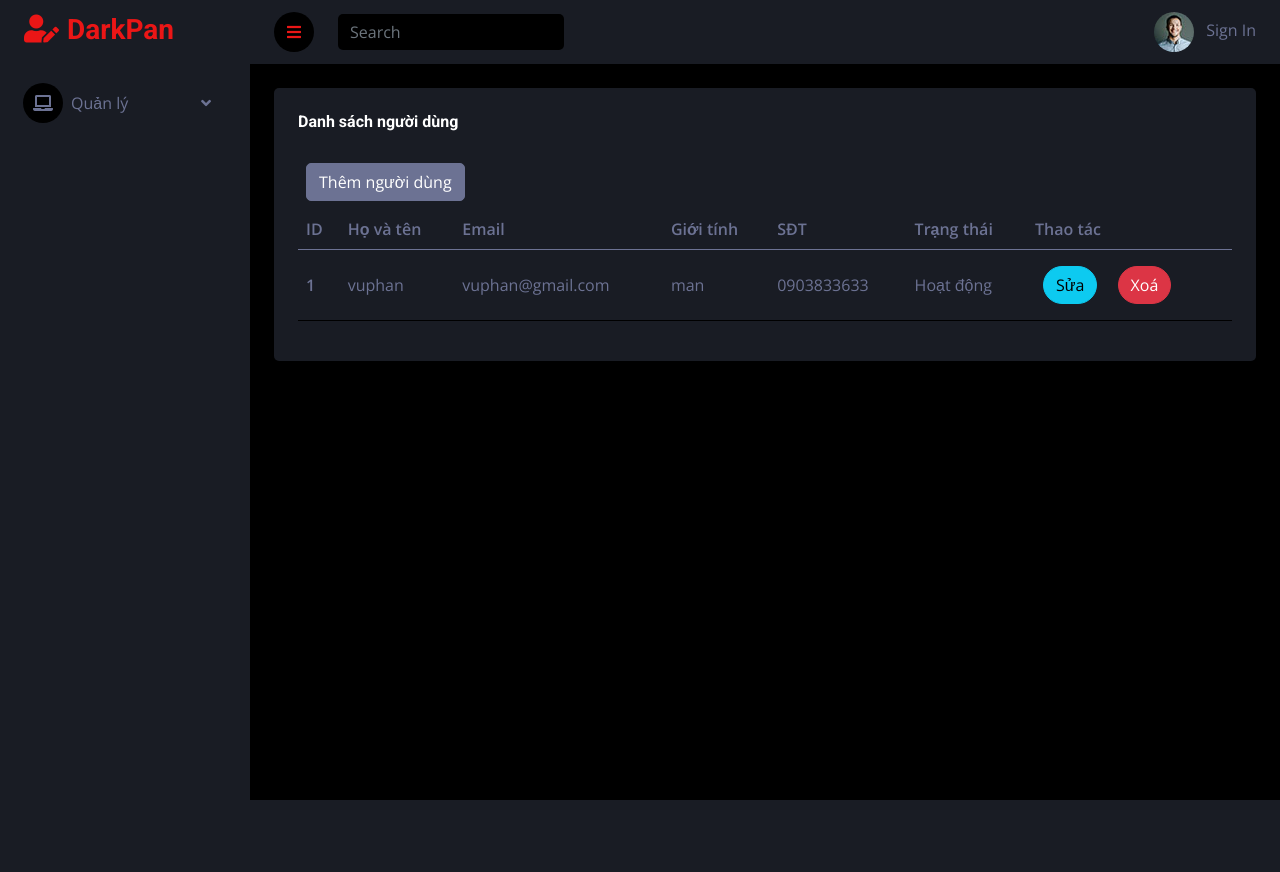
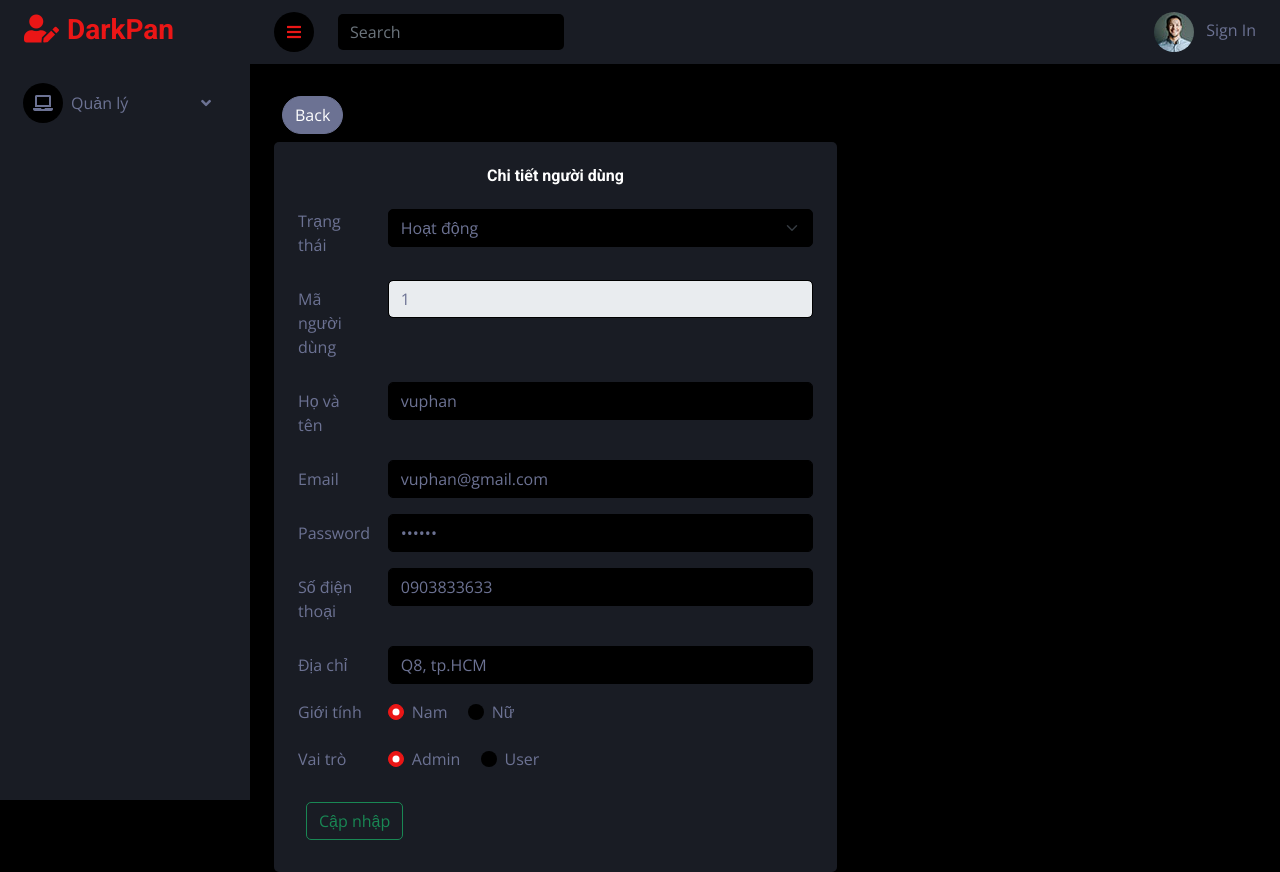
Before and after one commit to VuPhanDev/WebThayLam, a PHP site: page /controller/userController.php?action=user_edit&id=1 in a window 1280 px wide. Before the commit the page ends 800 px from the top, so only its background shows below. Run offline with PHP 8.4, Linux system fonts and the light colour scheme; data comes from the database, SQL or seed files in the repository; some libraries are stand-ins or nearby versions.

Commit message:
finish add, delete, update user

```diff
--- a/admin/darkpan-1.0.0/controller/BaseController.php
+++ b/admin/darkpan-1.0.0/controller/BaseController.php
@@ -3,12 +3,12 @@
 class BaseController {
 
     public function model($model) {
-        require_once "../model/" . $model . ".php";
+        include_once "../model/" . $model . ".php";
         return new $model;
     }
 
     public function view($view, $data = []) {
-        require_once "../view/" . $view . ".php";
+        include_once "../view/" . $view . ".php";
     }
 
 }
--- a/admin/darkpan-1.0.0/controller/userController.php
+++ b/admin/darkpan-1.0.0/controller/userController.php
@@ -4,7 +4,7 @@ include_once '../utils/DataValidation.php';
 include_once '../model/userModel.php';
 include_once './BaseController.php';
 
-class UserController
+class UserController extends BaseController
 {
     public function __construct($user_action)
     {
@@ -36,11 +36,32 @@ class UserController
                 $this->insertUser($user);
                 header("Location: ../controller/userController.php");
                 break;
-            case "user_update":
+            case "user_edit":
+                $id = $_GET["id"];
+                $user = new userModel("", "", "", "", "", "", "", "", $id);
+                $data = $this->getUserByID($user);
+                $this -> view("user_edit",$data);
                 break;
             case "user_delete":
+                $id = $_GET["id"];
+                $user = new userModel("", "", "", "", "", "", "", "", $id);
+                $data = $this->deleteUser($user);
+                $this->showListUser();
                 break;
-
+            case "user_update":
+                $id = $_POST["txt_id"];
+                $switch_state = $_POST["switch_state"];
+                $txt_name = $_POST["txt_name"];
+                $txt_email = $_POST["txt_email"];
+                $txt_pass = md5($_POST["txt_pass"]);
+                $txt_sdt = $_POST["txt_sdt"];
+                $txt_address = $_POST["txt_address"];
+                $radio_sex = $_POST["radio_sex"];
+                $radio_role = $_POST["radio_role"];
+                $user = new userModel($switch_state, $txt_name, $txt_email, $txt_pass, $txt_sdt, $txt_address, $radio_sex, $radio_role, $id);
+                $this->updateUser($user);
+                header("Location: ../controller/userController.php");
+                break;
             default:
                 $this->showListUser();
                 break;
@@ -69,8 +90,8 @@ class UserController
     public function showListUser()
     {
         $user = new userModel("", "", "", "", "", "", "", "", 0);
-        $data = $this->getListUser($user);
-        include_once '../view/user_list.php';
+        $data["user"] = $this->getListUser($user);
+        $this -> view("user_list",$data);
     }
 }
 
--- a/admin/darkpan-1.0.0/model/userModel.php
+++ b/admin/darkpan-1.0.0/model/userModel.php
@@ -100,7 +100,7 @@ class userModel
         $user = $dbCon->getData($query,$param);
         $dbCon->disconnectDB();
 
-        return  $user;
+        return  $user[0];
     }
 
     public function getListUser(){
--- a/admin/darkpan-1.0.0/view/user_edit.php
+++ b/admin/darkpan-1.0.0/view/user_edit.php
@@ -37,79 +37,131 @@
                                     <div class="row mb-3">
                                         <legend class="col-form-label col-sm-2 pt-0">Trạng thái</legend>
                                         <div class="col-sm-10">
-                                            <select class="form-select mb-3"name="switch_state" id="switch_state" required>
+                                            <select class="form-select mb-3" name="switch_state" id="switch_state" required>
+                                                <option value="'.<?php $data["state"] ?>.'" hidden><?php echo $data["state"] == 1 ? "Hoạt động" : "Ngưng hoạt động" ?></option>
                                                 <option value="1">Hoạt động</option>
                                                 <option value="0">Ngưng hoạt động</option>
                                             </select>
                                         </div>
                                     </div>
                                     <div class="row mb-3">
+                                        <label for="txt_name" class="col-sm-2 col-form-label">Mã người dùng</label>
+                                        <div class="col-sm-10">
+                                            <input type="text" class="form-control" readonly value="<?php echo $data["userID"] ?>" name="txt_id" id="txt_id">
+                                        </div>
+                                    </div>
+                                    <div class="row mb-3">
                                         <label for="txt_name" class="col-sm-2 col-form-label">Họ và tên</label>
                                         <div class="col-sm-10">
-                                            <input type="text" class="form-control" name="txt_name" id="txt_name">
+                                            <input type="text" class="form-control" value="<?php echo $data["name"] ?>" name="txt_name" id="txt_name">
                                         </div>
                                     </div>
                                     <div class="row mb-3">
                                         <label for="txt_email" class="col-sm-2 col-form-label">Email</label>
                                         <div class="col-sm-10">
-                                            <input type="email" class="form-control" name="txt_email" id="txt_email">
+                                            <input type="email" class="form-control" value="<?php echo $data["email"] ?>" name="txt_email" id="txt_email">
                                         </div>
                                     </div>
                                     <div class="row mb-3">
                                         <label for="txt_pass" class="col-sm-2 col-form-label">Password</label>
                                         <div class="col-sm-10">
-                                            <input type="password" class="form-control" name="txt_pass" id="txt_pass">
+                                            <input type="password" class="form-control" value="<?php echo $data["password"] ?>" name="txt_pass" id="txt_pass">
                                         </div>
                                     </div>
                                     <div class="row mb-3">
                                         <label for="txt_sdt" class="col-sm-2 col-form-label">Số điện thoại</label>
                                         <div class="col-sm-10">
-                                            <input type="text" class="form-control" name="txt_sdt" id="txt_sdt">
+                                            <input type="text" class="form-control" value="<?php echo $data["phone"] ?>" name="txt_sdt" id="txt_sdt">
                                         </div>
                                     </div>
                                     <div class="row mb-3">
                                         <label for="txt_address" class="col-sm-2 col-form-label">Địa chỉ</label>
                                         <div class="col-sm-10">
-                                            <input type="text" class="form-control" name="txt_address" id="txt_address">
+                                            <input type="text" class="form-control" value="<?php echo $data["address"] ?>" name="txt_address" id="txt_address">
                                         </div>
                                     </div>
-                                    <fieldset class="row mb-3">
-                                        <legend class="col-form-label col-sm-2 pt-0">Giới tính</legend>
-                                        <div class="col-sm-10">
-                                            <div class="form-check form-check-inline">
-                                                <input class="form-check-input" type="radio" name="radio_sex" id="radio_sex" value="man" checked>
-                                                <label class="form-check-label" for="radio_sex">
-                                                    Nam
-                                                </label>
-                                            </div>
-                                            <div class="form-check form-check-inline">
-                                                <input class="form-check-input" type="radio" name="radio_sex" id="radio_sex" value="woman">
-                                                <label class="form-check-label" for="radio_sex">
-                                                    Nữ
-                                                </label>
-                                            </div>
-                                        </div>
+                                    <?php
+                                    if ($data["gender"] == "man") {
+                                        echo'<fieldset class="row mb-3">';
+                                        echo'    <legend class="col-form-label col-sm-2 pt-0">Giới tính</legend>';
+                                        echo'<div class="col-sm-10">';
+                                        echo'   <div class="form-check form-check-inline">';
+                                        echo'       <input class="form-check-input" type="radio" name="radio_sex" " id="radio_sex" value="man" checked>';
+                                        echo'       <label class="form-check-label" for="radio_sex">';
+                                        echo'           Nam';
+                                        echo'       </label>';
+                                        echo'   </div>';
+                                        echo'   <div class="form-check form-check-inline">';
+                                        echo'       <input class="form-check-input" type="radio" " name="radio_sex" id="radio_sex" value="woman">';
+                                        echo'       <label class="form-check-label" for="radio_sex">';
+                                        echo'           Nữ';
+                                        echo'       </label>';
+                                        echo'   </div>';
+                                        echo'</div>';
+                                        echo'</fieldset>';
+                                    } else {
+                                        echo'<fieldset class="row mb-3">';
+                                        echo'    <legend class="col-form-label col-sm-2 pt-0">Giới tính</legend>';
+                                        echo'<div class="col-sm-10">';
+                                        echo'   <div class="form-check form-check-inline">';
+                                        echo'       <input class="form-check-input" type="radio" name="radio_sex" " id="radio_sex" value="man" >';
+                                        echo'       <label class="form-check-label" for="radio_sex">';
+                                        echo'           Nam';
+                                        echo'       </label>';
+                                        echo'   </div>';
+                                        echo'   <div class="form-check form-check-inline">';
+                                        echo'       <input class="form-check-input" type="radio" " name="radio_sex" id="radio_sex" value="woman" checked>';
+                                        echo'       <label class="form-check-label" for="radio_sex">';
+                                        echo'           Nữ';
+                                        echo'       </label>';
+                                        echo'   </div>';
+                                        echo'</div>';
+                                        echo'</fieldset>';
+                                    }
 
-                                    </fieldset>
+                                    ?>
 
-                                    <fieldset class="row mb-3">
-                                        <legend class="col-form-label col-sm-2 pt-0">Vai trò</legend>
-                                        <div class="col-sm-10">
-                                            <div class="form-check form-check-inline">
-                                                <input class="form-check-input" type="radio" name="radio_role" id="radio_role" value="admin" checked>
-                                                <label class="form-check-label" for="radio_role">
-                                                    Admin
-                                                </label>
-                                            </div>
-                                            <div class="form-check form-check-inline">
-                                                <input class="form-check-input" type="radio" name="radio_role" id="radio_role" value="user">
-                                                <label class="form-check-label" for="radio_role">
-                                                    User
-                                                </label>
-                                            </div>
-                                        </div>
+                                    <?php
+                                    if ($data["role"] == "admin") {
+                                        echo '<fieldset class="row mb-3">';
+                                        echo '    <legend class="col-form-label col-sm-2 pt-0">Vai trò</legend>';
+                                        echo '  <div class="col-sm-10">';
+                                        echo '  <div class="form-check form-check-inline">';
+                                        echo '      <input class="form-check-input" type="radio" name="radio_role" id="radio_role" value="admin" checked>';
+                                        echo '      <label class="form-check-label" for="radio_role">';
+                                        echo '          Admin';
+                                        echo '      </label>';
+                                        echo '  </div>';
+                                        echo '  <div class="form-check form-check-inline">';
+                                        echo '      <input class="form-check-input" type="radio" name="radio_role" id="radio_role" value="user">';
+                                        echo '      <label class="form-check-label" for="radio_role">';
+                                        echo '          User';
+                                        echo '      </label>';
+                                        echo '  </div>';
+                                        echo '</div>';
+                                        echo '</fieldset>';
+                                    } else {
+                                        echo '<fieldset class="row mb-3">';
+                                        echo '    <legend class="col-form-label col-sm-2 pt-0">Vai trò</legend>';
+                                        echo '  <div class="col-sm-10">';
+                                        echo '  <div class="form-check form-check-inline">';
+                                        echo '      <input class="form-check-input" type="radio" name="radio_role" id="radio_role" value="admin" >';
+                                        echo '      <label class="form-check-label" for="radio_role">';
+                                        echo '          Admin';
+                                        echo '      </label>';
+                                        echo '  </div>';
+                                        echo '  <div class="form-check form-check-inline">';
+                                        echo '      <input class="form-check-input" type="radio" name="radio_role" id="radio_role" value="user" checked>';
+                                        echo '      <label class="form-check-label" for="radio_role">';
+                                        echo '          User';
+                                        echo '      </label>';
+                                        echo '  </div>';
+                                        echo '</div>';
+                                        echo '</fieldset>';
+                                    }
 
-                                    </fieldset>
+                                    ?>
+
                                     <button type="submit" class="btn btn-outline-success m-2" name="user_action" value="user_update">Cập nhập</button>
                                 </form>
                             </div>
--- a/admin/darkpan-1.0.0/view/user_list.php
+++ b/admin/darkpan-1.0.0/view/user_list.php
@@ -52,22 +52,22 @@
                                     <tbody>
                                         <?php
                                             $state = "";
-                                            for ($i = 0; $i < count($data); $i++) {
-                                                if ($data[$i]["state"] == 1){
+                                            for ($i = 0; $i < count($data["user"]); $i++) {
+                                                if ($data["user"][$i]["state"] == 1){
                                                 $state = "Hoạt động";
                                                 }else{
                                                 $state = "Ngừng hoạt động";
                                                 }
                                                 echo '<tr>';
-                                                echo '    <th style="vertical-align: middle;" scope="row">' . $data[$i]["userID"] . '</th>';
-                                                echo '    <td style="vertical-align: middle;">' . $data[$i]["name"] . '</td>';
-                                                echo '    <td style="vertical-align: middle;">' . $data[$i]["email"] . '</td>';
-                                                echo '    <td style="vertical-align: middle;">' . $data[$i]["gender"] . '</td>';
-                                                echo '    <td style="vertical-align: middle;">' . $data[$i]["phone"] . '</td>';
+                                                echo '    <th style="vertical-align: middle;" scope="row">' . $data["user"][$i]["userID"] . '</th>';
+                                                echo '    <td style="vertical-align: middle;">' . $data["user"][$i]["name"] . '</td>';
+                                                echo '    <td style="vertical-align: middle;">' . $data["user"][$i]["email"] . '</td>';
+                                                echo '    <td style="vertical-align: middle;">' . $data["user"][$i]["gender"] . '</td>';
+                                                echo '    <td style="vertical-align: middle;">' . $data["user"][$i]["phone"] . '</td>';
                                                 echo '    <td style="vertical-align: middle;">' .  $state . '</td>';
                                                 echo '   <td>';
-                                                echo '       <a class="btn btn-info rounded-pill m-2" href="../controller/userController.php?action=user_update&id='.$data[$i]["userID"].'">Sửa</a>';
-                                                echo '       <a class="btn btn-danger rounded-pill m-2" href="">Xoá</a>';
+                                                echo '       <a class="btn btn-info rounded-pill m-2" href="../controller/userController.php?action=user_edit&id='.$data["user"][$i]["userID"].'">Sửa</a>';
+                                                echo '       <a class="btn btn-danger rounded-pill m-2" href="../controller/userController.php?action=user_delete&id='.$data["user"][$i]["userID"].'">Xoá</a>';
                                                 echo '    </td>';
                                                 echo '</tr>';
                                             }
```
